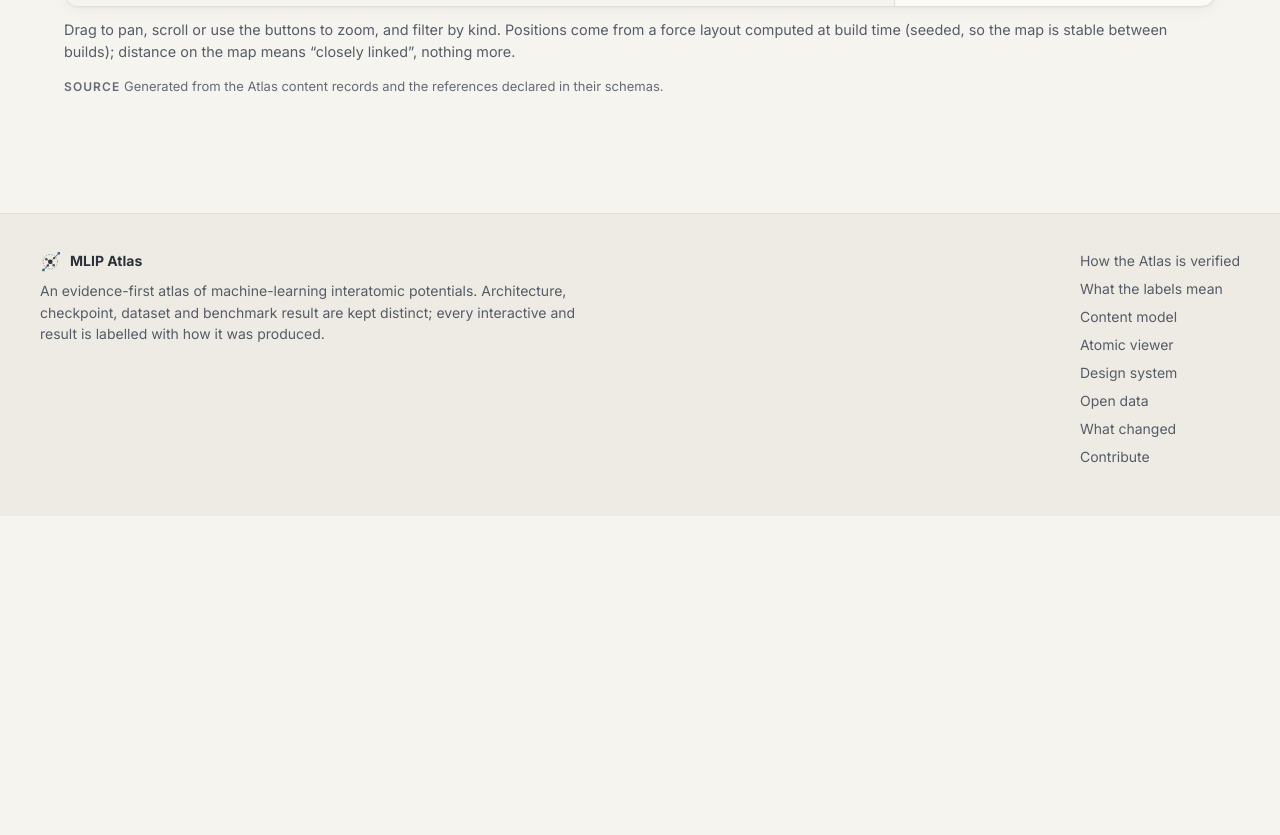
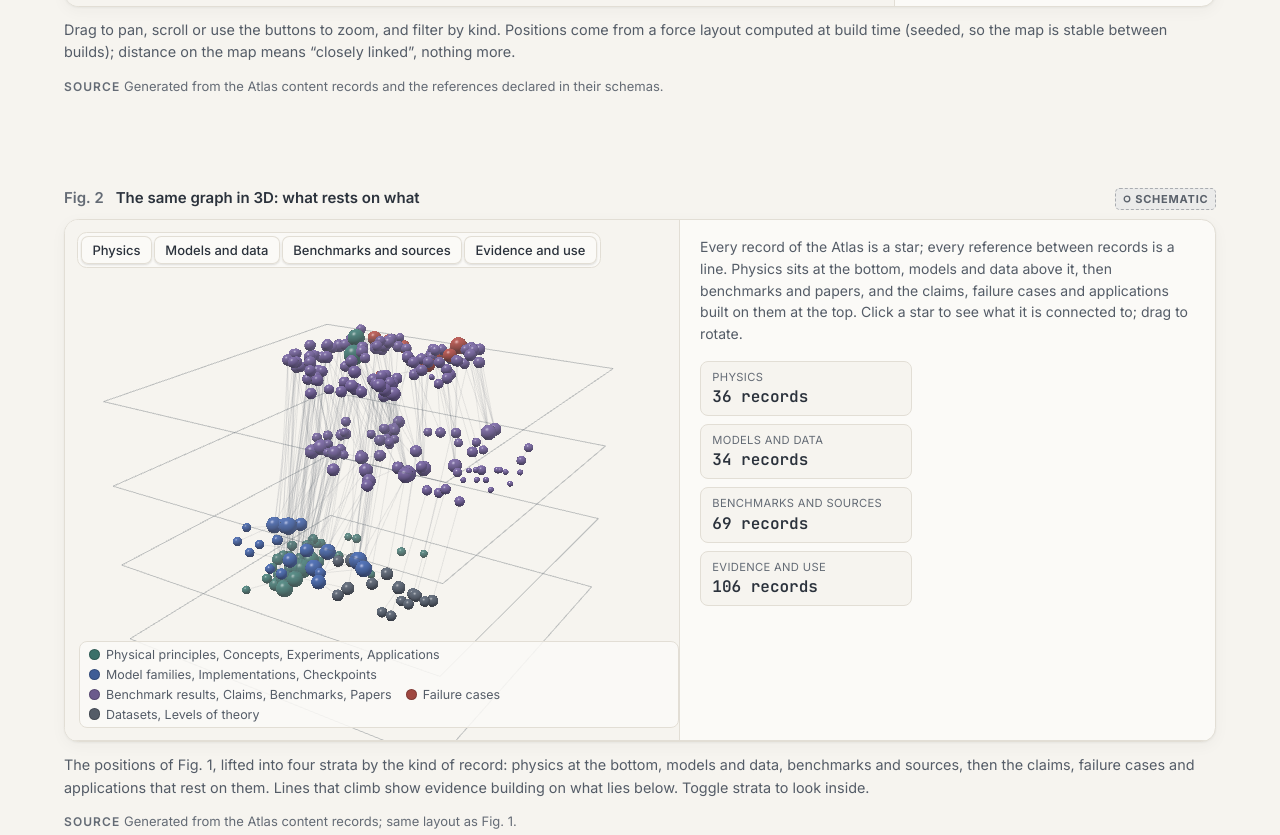
Before and after one commit to Iammohithhh/MLIPs_at, an Astro site in the folder atlas/: page /explore in a window 1280 px wide. Shown: the part 1147-1982 px from the top of the page. Before the commit the page ends 1663 px from the top, so only its background shows below. Built offline with nearby package versions, Linux system fonts and the light colour scheme; Astro itself is replaced by a stand-in of ours; some packages are replaced by stand-ins of ours.

Commit message:
Phase 6: 3D constellation of the record graph on Explore
The deterministic 2D force layout lifted into four strata by kind of record, so height
shows what rests on what; stars sized by degree and coloured by collection tone, click
to select and list linked records, strata toggles, outline-only planes (filled planes
washed out the stars), fog range set for the scene's scale. Layout module tested for
determinism, stratum coverage and ordering.

Co-Authored-By: Claude Opus 5.5 (1M context) <noreply@anthropic.com>

```diff
--- /dev/null
+++ b/atlas/src/islands/Constellation.tsx
@@ -0,0 +1,280 @@
+import { useMemo, useState } from 'react';
+import './PhysicsLab.css';
+import { Stage } from '~/three/Stage';
+import {
+  AtomPicker,
+  ImpostorAtoms,
+  Lines,
+  linear,
+  mixRGB,
+  useShadingUniforms,
+  type AtomBuffers,
+  type ColoredLine,
+} from '~/three/primitives';
+import { useSceneTheme, type SceneTheme } from '~/three/theme';
+import { STRATA, STRATUM_GAP, type StarNode } from '~/lib/constellation';
+
+// SCHEMATIC: the record graph in 3D. Position comes from the deterministic 2D layout; height from the
+// kind of record (physics → models and data → benchmarks and sources → evidence and use).
+
+const TONE: Record<string, keyof SceneTheme> = {
+  phys: 'phys',
+  arch: 'arch',
+  lit: 'lit',
+  fail: 'fail',
+  neutral: 'inkMuted',
+};
+
+export default function Constellation({
+  nodes,
+  edges,
+  tones,
+}: {
+  nodes: StarNode[];
+  edges: Array<{ source: string; target: string }>;
+  tones: Record<string, { label: string; tone: string }>;
+}) {
+  const theme = useSceneTheme();
+  const [sel, setSel] = useState<number | null>(null);
+  const [hidden, setHidden] = useState<Set<number>>(new Set());
+  const index = useMemo(() => new Map(nodes.map((n, i) => [n.id, i])), [nodes]);
+  const neighbours = useMemo(() => {
+    const m = new Map<number, number[]>();
+    for (const e of edges) {
+      const a = index.get(e.source);
+      const b = index.get(e.target);
+      if (a == null || b == null) continue;
+      m.set(a, [...(m.get(a) ?? []), b]);
+      m.set(b, [...(m.get(b) ?? []), a]);
+    }
+    return m;
+  }, [edges, index]);
+  const visible = (i: number) => !hidden.has(nodes[i]!.stratum);
+  const selNode = sel != null ? nodes[sel] : null;
+  const near = sel != null ? (neighbours.get(sel) ?? []).filter(visible) : [];
+
+  return (
+    <div className="lab">
+      <div className="lab-split lab-split--wide">
+        <div className="lab-stage" style={{ minHeight: 520 }}>
+          <Stage
+            view={{ position: [150, -235, 120], target: [0, 0, 4] }}
+            background={theme.canvas}
+            label={`The Atlas record graph in 3D: ${nodes.length} records in four strata.`}
+            minDistance={30}
+            maxDistance={400}
+          >
+            <Scene
+              theme={theme}
+              nodes={nodes}
+              edges={edges}
+              tones={tones}
+              index={index}
+              sel={sel}
+              setSel={setSel}
+              near={near}
+              visible={visible}
+              hidden={hidden}
+            />
+          </Stage>
+          <div className="lab-toolbar">
+            <div className="seg" role="group" aria-label="Strata">
+              {STRATA.map((s, k) => (
+                <button
+                  key={s.name}
+                  type="button"
+                  aria-pressed={!hidden.has(k)}
+                  onClick={() =>
+                    setHidden((h) => {
+                      const n = new Set(h);
+                      if (n.has(k)) n.delete(k);
+                      else n.add(k);
+                      return n;
+                    })
+                  }
+                >
+                  {s.name}
+                </button>
+              ))}
+            </div>
+          </div>
+          <ul className="stage-legend" aria-hidden="true">
+            {(['phys', 'arch', 'lit', 'fail', 'neutral'] as const).map((t) => (
+              <li key={t}>
+                <span className="dot" style={{ background: theme[TONE[t]!] as string }} />{' '}
+                {Object.values(tones)
+                  .filter((x) => x.tone === t)
+                  .map((x) => x.label)
+                  .join(', ')}
+              </li>
+            ))}
+          </ul>
+        </div>
+        <aside className="lab-panel" style={{ margin: 0, alignContent: 'start' }} aria-live="polite">
+          {selNode ? (
+            <>
+              <p className="eyebrow">
+                {tones[selNode.collection]?.label} · {selNode.status}
+              </p>
+              <h3
+                style={{
+                  margin: '0.3rem 0 0.6rem',
+                  font: '600 1.15rem/1.35 var(--font-serif)',
+                }}
+              >
+                <a href={selNode.url}>{selNode.title}</a>
+              </h3>
+              <p className="lab-note">
+                {near.length} linked record{near.length === 1 ? '' : 's'} in view:
+              </p>
+              <ul
+                style={{
+                  margin: 0,
+                  paddingLeft: '1.1rem',
+                  font: '0.88rem/1.5 var(--font-sans)',
+                  maxHeight: 360,
+                  overflowY: 'auto',
+                }}
+              >
+                {near.slice(0, 40).map((j) => (
+                  <li key={j}>
+                    <button
+                      type="button"
+                      onClick={() => setSel(j)}
+                      style={{
+                        all: 'unset',
+                        cursor: 'pointer',
+                        color: 'var(--atlas-arch)',
+                        textDecoration: 'underline dotted',
+                      }}
+                    >
+                      {nodes[j]!.title.slice(0, 90)}
+                    </button>{' '}
+                    <span style={{ color: 'var(--atlas-ink-faint)' }}>({tones[nodes[j]!.collection]?.label})</span>
+                  </li>
+                ))}
+              </ul>
+            </>
+          ) : (
+            <>
+              <p className="lab-note">
+                Every record of the Atlas is a star; every reference between records is a line. Physics sits at the bottom, models and data
+                above it, then benchmarks and papers, and the claims, failure cases and applications built on them at the top. Click a star
+                to see what it is connected to; drag to rotate.
+              </p>
+              <dl className="lab-readout">
+                {STRATA.map((st, k) => (
+                  <div key={st.name}>
+                    <dt>{st.name}</dt>
+                    <dd>{nodes.filter((n) => n.stratum === k).length} records</dd>
+                  </div>
+                ))}
+              </dl>
+            </>
+          )}
+        </aside>
+      </div>
+    </div>
+  );
+}
+
+function Scene({
+  theme,
+  nodes,
+  edges,
+  tones,
+  index,
+  sel,
+  setSel,
+  near,
+  visible,
+  hidden,
+}: {
+  theme: SceneTheme;
+  nodes: StarNode[];
+  tones: Record<string, { label: string; tone: string }>;
+  edges: Array<{ source: string; target: string }>;
+  index: Map<string, number>;
+  sel: number | null;
+  setSel: (i: number | null) => void;
+  near: number[];
+  visible: (i: number) => boolean;
+  hidden: Set<number>;
+}) {
+  const uniforms = useShadingUniforms(theme.canvas, theme.dark, 220, 900);
+  const nearSet = useMemo(() => new Set(near), [near]);
+  const buffers = useMemo<AtomBuffers>(() => {
+    const n = nodes.length;
+    const pos = new Float32Array(n * 3);
+    const radii = new Float32Array(n);
+    const colors = new Float32Array(n * 3);
+    const bg = linear(theme.canvas);
+    nodes.forEach((nd, i) => {
+      pos.set(nd.p, 3 * i);
+      const on = visible(i);
+      radii[i] = on ? nd.r * (sel === i ? 1.6 : 1) : 0.001;
+      const tone = theme[TONE[tones[nd.collection]?.tone ?? 'neutral'] ?? 'inkMuted'] as string;
+      const c = linear(tone);
+      const dim = sel != null && sel !== i && !nearSet.has(i);
+      colors.set(dim ? mixRGB(c, bg, 0.7) : c, 3 * i);
+    });
+    return {
+      positions: pos,
+      radii,
+      colors,
+      metal: new Float32Array(n),
+      ao: new Float32Array(n).fill(1),
+      count: n,
+    };
+    // eslint-disable-next-line react-hooks/exhaustive-deps
+  }, [nodes, sel, nearSet, theme, hidden, tones]);
+  const lines = useMemo<ColoredLine[]>(() => {
+    const out: ColoredLine[] = [];
+    const faint = linear(theme.inkMuted);
+    const hot = linear(theme.ink);
+    for (const e of edges) {
+      const a = index.get(e.source);
+      const b = index.get(e.target);
+      if (a == null || b == null || !visible(a) || !visible(b)) continue;
+      const on = sel != null && (a === sel || b === sel);
+      if (sel != null && !on) continue;
+      out.push({
+        a: nodes[a]!.p,
+        b: nodes[b]!.p,
+        rgba: on ? [hot[0], hot[1], hot[2], 0.8] : [faint[0], faint[1], faint[2], 0.12],
+      });
+    }
+    return out;
+    // eslint-disable-next-line react-hooks/exhaustive-deps
+  }, [edges, index, nodes, sel, theme, hidden]);
+  const z0 = ((STRATA.length - 1) * STRATUM_GAP) / 2;
+  // Strata as outlines only: filled planes wash out the stars behind them.
+  const planes = useMemo<ColoredLine[]>(() => {
+    const c = linear(theme.inkMuted);
+    const h = 55;
+    const out: ColoredLine[] = [];
+    STRATA.forEach((_, k) => {
+      if (hidden.has(k)) return;
+      const z = k * STRATUM_GAP - z0 - 4;
+      const cs: Array<[number, number]> = [
+        [-h, -h],
+        [h, -h],
+        [h, h],
+        [-h, h],
+      ];
+      cs.forEach((p, i) => {
+        const q = cs[(i + 1) % 4]!;
+        out.push({ a: [p[0], p[1], z], b: [q[0], q[1], z], rgba: [c[0], c[1], c[2], 0.35] });
+      });
+    });
+    return out;
+  }, [hidden, theme.inkMuted, z0]);
+  return (
+    <>
+      <ImpostorAtoms buffers={buffers} version={0} uniforms={uniforms} />
+      <Lines lines={lines} />
+      <Lines lines={planes} />
+      <AtomPicker positions={buffers.positions} radii={buffers.radii} count={buffers.count} onPick={(i) => setSel(i)} />
+    </>
+  );
+}
--- /dev/null
+++ b/atlas/src/lib/constellation.test.ts
@@ -0,0 +1,26 @@
+import { describe, expect, it } from 'vitest';
+import type { AtlasMap } from './atlas-graph';
+import { STRATA, STRATUM_GAP, buildConstellation, stratumOf } from './constellation';
+import { COLLECTION_NAMES } from '~/content/schemas';
+
+const map: AtlasMap = {
+  nodes: [
+    { id: 'principles/a', collection: 'principles', title: 'A', status: 'draft', url: '/', degree: 1, x: 0, y: 0 },
+    { id: 'claims/b', collection: 'claims', title: 'B', status: 'draft', url: '/', degree: 4, x: 100, y: 50 },
+  ],
+  edges: [{ source: 'principles/a', target: 'claims/b' }],
+};
+
+describe('constellation layout', () => {
+  it('places every collection in exactly one stratum', () => {
+    for (const c of COLLECTION_NAMES) expect(STRATA.filter((s) => s.collections.includes(c))).toHaveLength(1);
+  });
+
+  it('is deterministic and keeps strata apart in height', () => {
+    const a = buildConstellation(map);
+    expect(a).toEqual(buildConstellation(map));
+    const [p, c] = a.nodes;
+    expect(c!.p[2] - p!.p[2]).toBeGreaterThan(STRATUM_GAP * (stratumOf('claims') - stratumOf('principles')) - 6.01);
+    expect(c!.r).toBeGreaterThan(p!.r);
+  });
+});
--- /dev/null
+++ b/atlas/src/lib/constellation.ts
@@ -0,0 +1,52 @@
+// The Atlas in 3D: the 2D force layout of the record graph (atlas-graph.ts) lifted into strata, so a
+// node's height says what kind of knowledge it is — physics at the bottom, models and data in the
+// middle, evidence and its consequences at the top. Deterministic: same records, same picture.
+
+import type { CollectionName } from '~/content/schemas';
+import type { AtlasMap, MapNode } from './atlas-graph';
+
+export const STRATA: Array<{ name: string; collections: CollectionName[] }> = [
+  { name: 'Physics', collections: ['principles', 'concepts', 'experiments'] },
+  { name: 'Models and data', collections: ['model-families', 'implementations', 'checkpoints', 'datasets', 'levels-of-theory'] },
+  { name: 'Benchmarks and sources', collections: ['benchmarks', 'benchmark-results', 'papers'] },
+  { name: 'Evidence and use', collections: ['claims', 'failure-cases', 'applications'] },
+];
+
+export const STRATUM_GAP = 26;
+
+export interface StarNode extends MapNode {
+  p: [number, number, number];
+  stratum: number;
+  r: number;
+}
+
+export function stratumOf(c: CollectionName): number {
+  const i = STRATA.findIndex((s) => s.collections.includes(c));
+  return i < 0 ? 0 : i;
+}
+
+/** Hash of an id to [0, 1): a stable per-node offset within its stratum. */
+function unit(id: string): number {
+  let h = 2166136261;
+  for (let i = 0; i < id.length; i++) h = Math.imul(h ^ id.charCodeAt(i), 16777619);
+  return ((h >>> 0) % 10007) / 10007;
+}
+
+export function buildConstellation(map: AtlasMap, extent = 90): { nodes: StarNode[]; edges: AtlasMap['edges'] } {
+  const xs = map.nodes.map((n) => n.x);
+  const ys = map.nodes.map((n) => n.y);
+  const cx = (Math.min(...xs) + Math.max(...xs)) / 2;
+  const cy = (Math.min(...ys) + Math.max(...ys)) / 2;
+  const span = Math.max(Math.max(...xs) - Math.min(...xs), Math.max(...ys) - Math.min(...ys)) || 1;
+  const z0 = ((STRATA.length - 1) * STRATUM_GAP) / 2;
+  const nodes = map.nodes.map((n) => {
+    const s = stratumOf(n.collection);
+    return {
+      ...n,
+      stratum: s,
+      p: [((n.x - cx) / span) * extent, ((n.y - cy) / span) * extent, s * STRATUM_GAP - z0 + (unit(n.id) - 0.5) * 6] as [number, number, number],
+      r: 0.9 + 0.55 * Math.sqrt(n.degree),
+    };
+  });
+  return { nodes, edges: map.edges };
+}
--- a/atlas/src/pages/explore/index.astro
+++ b/atlas/src/pages/explore/index.astro
@@ -2,6 +2,8 @@
 import BaseLayout from '~/layouts/BaseLayout.astro';
 import Figure from '~/components/Figure.astro';
 import AtlasMap from '~/islands/AtlasMap';
+import Constellation from '~/islands/Constellation';
+import { buildConstellation } from '~/lib/constellation';
 import { auditContent } from '~/content/integrity';
 import { buildAtlasMap, COLLECTION_TONES } from '~/lib/atlas-graph';
 
@@ -13,6 +15,7 @@ const kinds = Object.entries(COLLECTION_TONES)
   .filter(([c]) => counts.has(c))
   .map(([id, m]) => ({ id, label: m.label, tone: m.tone, count: counts.get(id)! }));
 const published = map.nodes.filter((n) => n.status === 'published').length;
+const stars = buildConstellation(map);
 ---
 
 <BaseLayout
@@ -43,6 +46,18 @@ const published = map.nodes.filter((n) => n.status === 'published').length;
           build time (seeded, so the map is stable between builds); distance on the map means “closely linked”, nothing more.
         </Fragment>
         <Fragment slot="source">Generated from the Atlas content records and the references declared in their schemas.</Fragment>
+      </Figure>
+    </div>
+
+    <div class="wide fig-wrap">
+      <Figure title="The same graph in 3D: what rests on what" labels={['schematic']} number={2} id="fig-constellation" framed={false}>
+        <Constellation client:visible nodes={stars.nodes} edges={stars.edges} tones={COLLECTION_TONES} />
+        <Fragment slot="caption">
+          The positions of Fig. 1, lifted into four strata by the kind of record: physics at the bottom, models and data,
+          benchmarks and sources, then the claims, failure cases and applications that rest on them. Lines that climb show
+          evidence building on what lies below. Toggle strata to look inside.
+        </Fragment>
+        <Fragment slot="source">Generated from the Atlas content records; same layout as Fig. 1.</Fragment>
       </Figure>
     </div>
   </article>
--- a/atlas/src/pages/method/index.astro
+++ b/atlas/src/pages/method/index.astro
@@ -86,7 +86,8 @@ const phase1 = [
   { item: 'Phase 5 — Battery application lab: 574 literature migration barriers of five foundation potentials recomputed from released data (three models reproduced exactly; CHGNet MAE discrepancy recorded), linked 3D hop viewer', done: true },
   { item: 'Phase 6 — Open data: every record, its JSON Schema and every benchmark snapshot as static JSON under /api/v1/; “What changed” digest from the repository history', done: true },
   { item: 'Phase 6 — Contribution workflow: GitHub issue forms (correction, new source, failure case), PR evidence checklist, CONTRIBUTING.md, /method/contribute/ with the review lifecycle, “Suggest a correction” links on Failure Atlas claims', done: true },
-  { item: 'Phase 6 (remaining) — 3D constellation, citation universe, in-browser MLIP, AI navigator', done: false },
+  { item: 'Phase 6 — 3D constellation on /explore/: the record graph lifted into four strata (physics → models and data → benchmarks and sources → evidence and use), selectable with linked neighbours', done: true },
+  { item: 'Phase 6 (remaining) — citation universe, in-browser MLIP, AI navigator', done: false },
 ];
 ---
 
```
